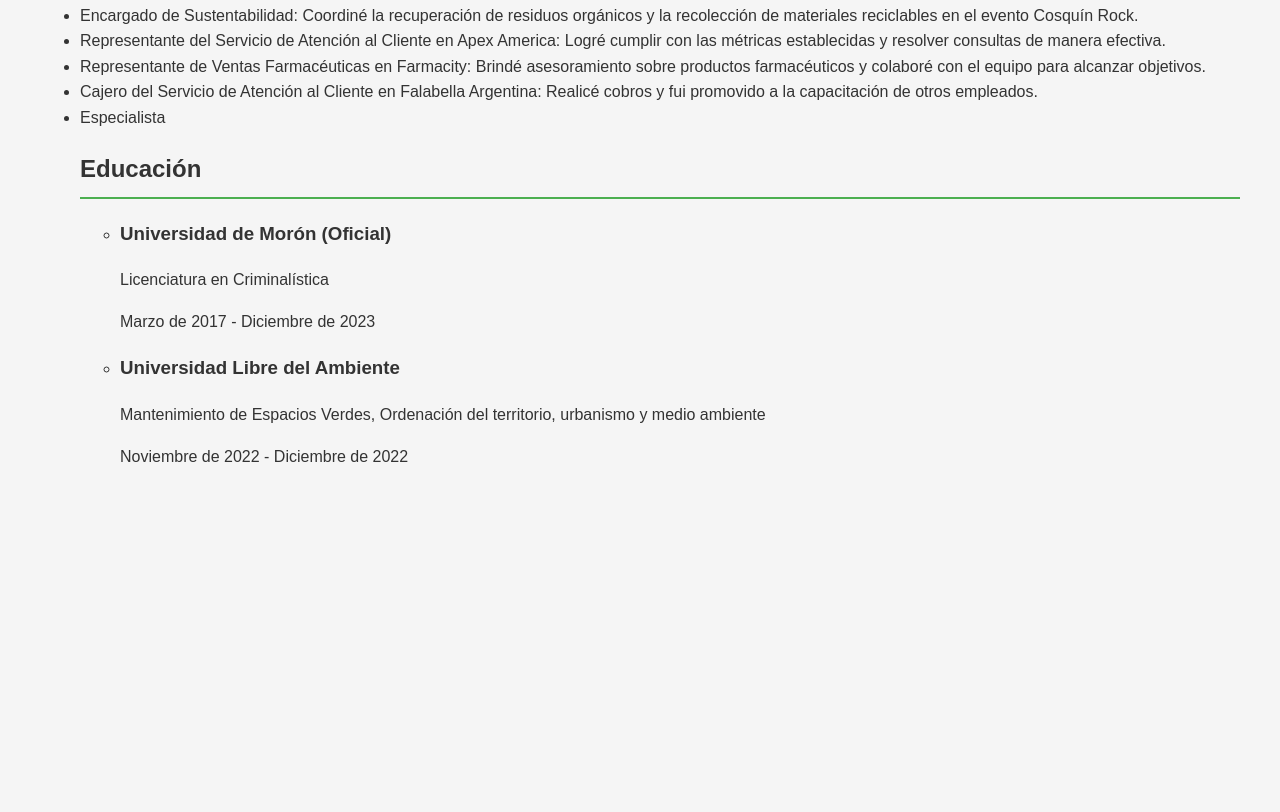
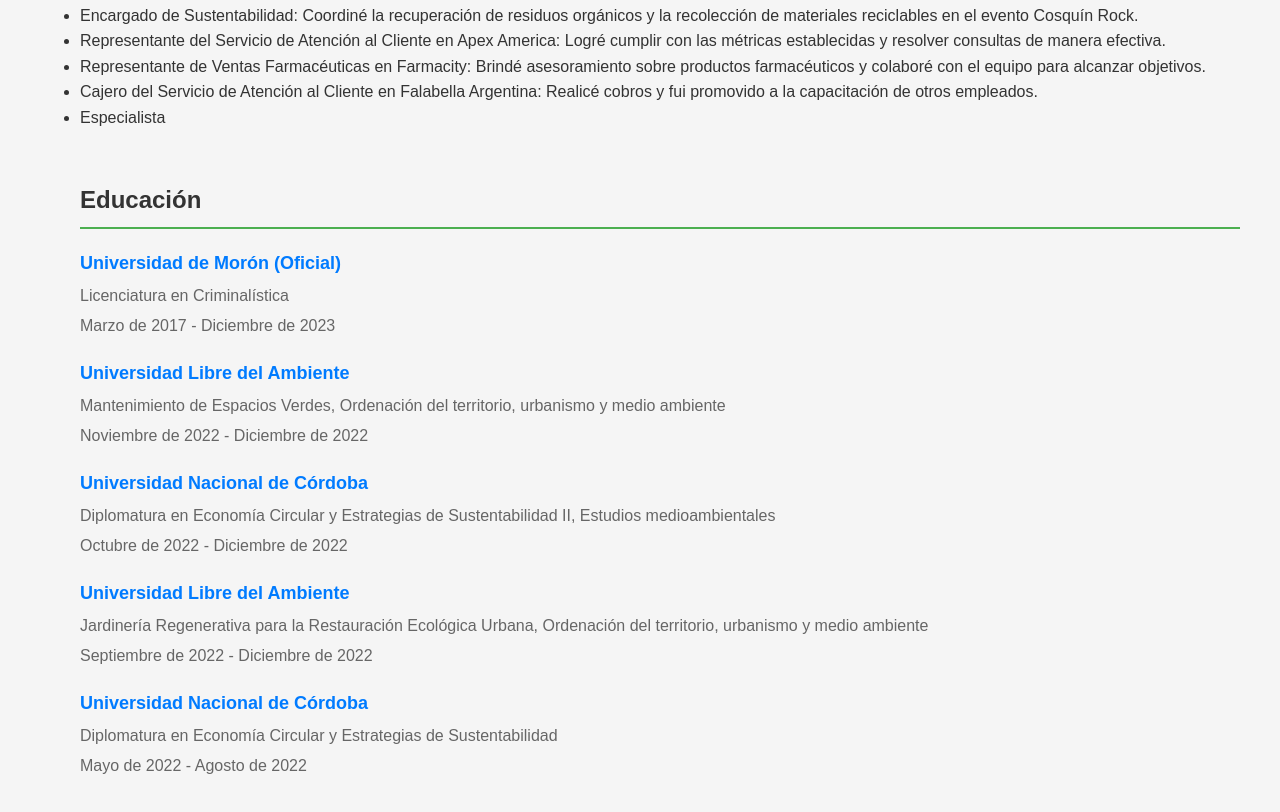
Before and after one commit to agusdriez/mipaginaweb, a plain HTML site: page index.html in a window 1280 px wide. Shown: the part 610-1422 px from the top of the page. Before the commit the page ends 1143 px from the top, so only its background shows below. Drawn offline with Linux system fonts and the light colour scheme.

Commit message:
Update index.html

```diff
--- a/index.html
+++ b/index.html
@@ -5,6 +5,35 @@
     <meta name="viewport" content="width=device-width, initial-scale=1.0">
     <title>Juan Agustín Rodríguez - Página Personal</title>
     <style>
+
+        #education {
+  margin-top: 50px;
+}
+
+#education ul {
+  list-style-type: none;
+  padding: 0;
+}
+
+#education li {
+  margin-bottom: 20px;
+}
+
+#education h2 {
+  font-size: 24px;
+  color: #333;
+}
+
+#education h3 {
+  font-size: 18px;
+  color: #007bff;
+  margin-bottom: 5px;
+}
+
+#education p {
+  margin: 5px 0;
+  color: #666;
+}
         body {
             font-family: 'Arial', sans-serif;
             line-height: 1.6;
@@ -125,7 +154,7 @@
                 <li>Representante de Ventas Farmacéuticas en Farmacity: Brindé asesoramiento sobre productos farmacéuticos y colaboré con el equipo para alcanzar objetivos.</li>
                 <li>Cajero del Servicio de Atención al Cliente en Falabella Argentina: Realicé cobros y fui promovido a la capacitación de otros empleados.</li>
                 <li>Especialista
-           <section id="education">
+<section id="education">
   <h2>Educación</h2>
   <ul>
     <li>
@@ -138,6 +167,20 @@
       <p>Mantenimiento de Espacios Verdes, Ordenación del territorio, urbanismo y medio ambiente</p>
       <p>Noviembre de 2022 - Diciembre de 2022</p>
     </li>
-    <!-- Repite el mismo patrón para las otras instituciones educativas -->
+    <li>
+      <h3>Universidad Nacional de Córdoba</h3>
+      <p>Diplomatura en Economía Circular y Estrategias de Sustentabilidad II, Estudios medioambientales</p>
+      <p>Octubre de 2022 - Diciembre de 2022</p>
+    </li>
+    <li>
+      <h3>Universidad Libre del Ambiente</h3>
+      <p>Jardinería Regenerativa para la Restauración Ecológica Urbana, Ordenación del territorio, urbanismo y medio ambiente</p>
+      <p>Septiembre de 2022 - Diciembre de 2022</p>
+    </li>
+    <li>
+      <h3>Universidad Nacional de Córdoba</h3>
+      <p>Diplomatura en Economía Circular y Estrategias de Sustentabilidad</p>
+      <p>Mayo de 2022 - Agosto de 2022</p>
+    </li>
   </ul>
 </section>
```
